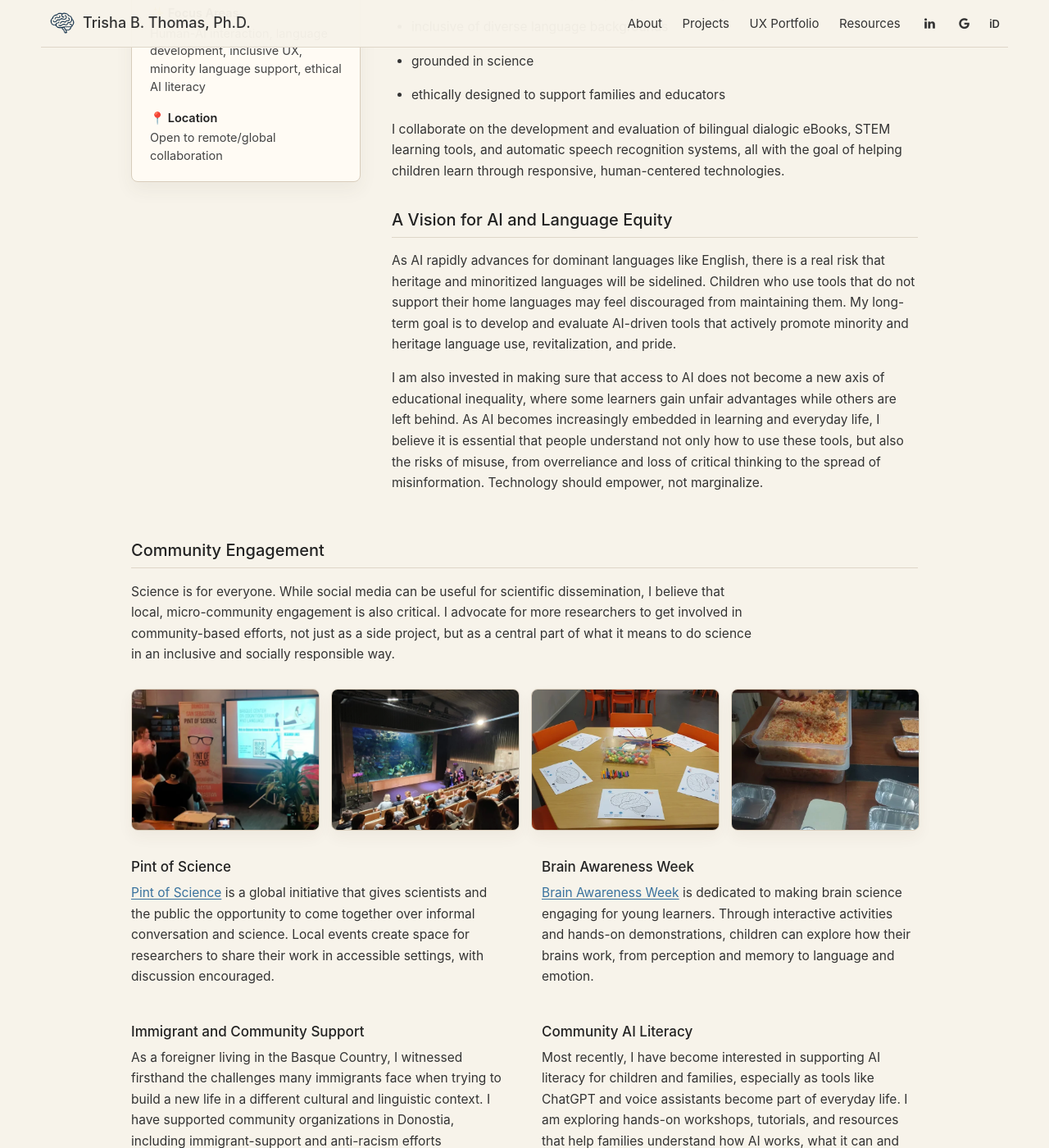
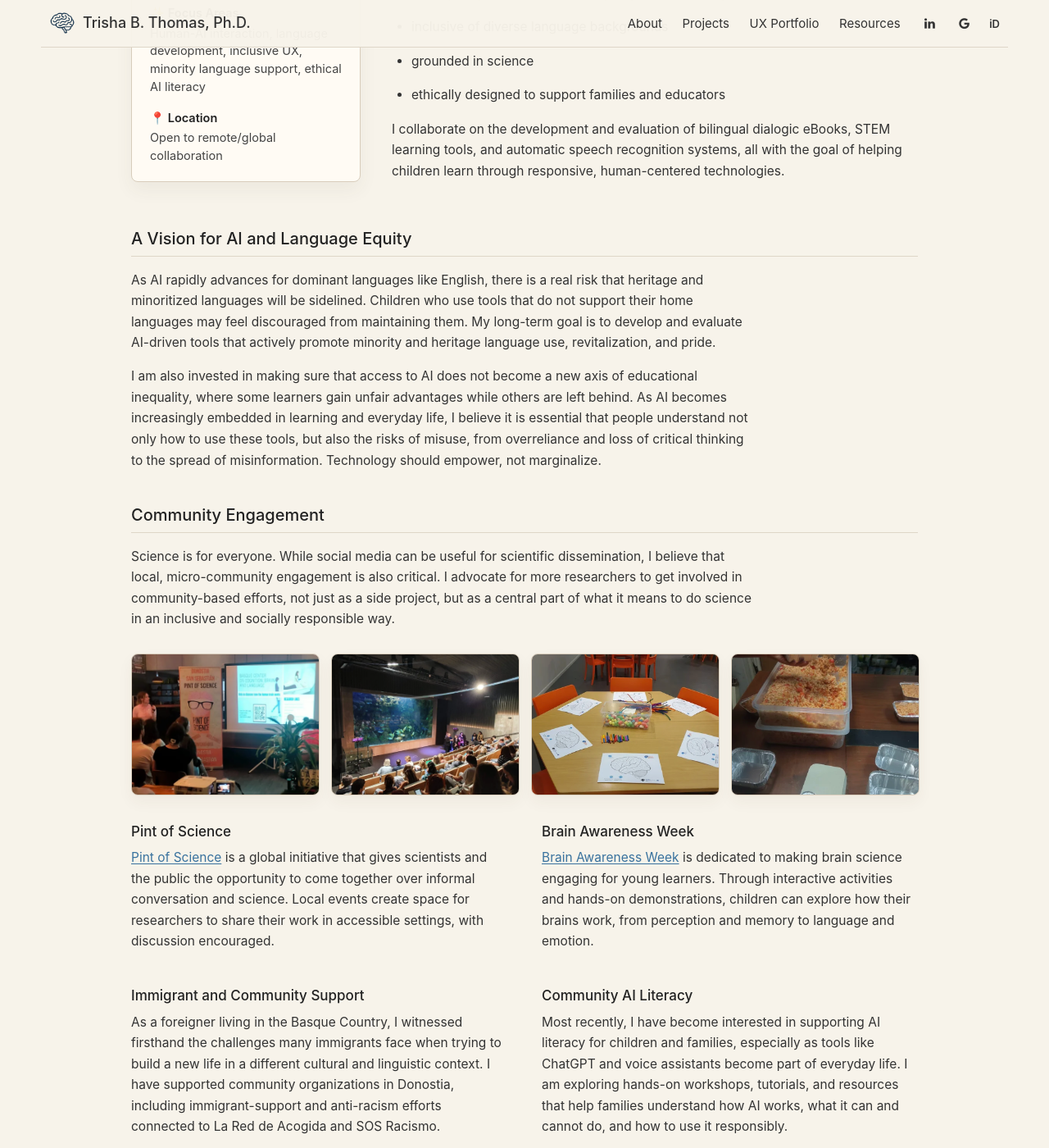
Before and after one commit to tthomas840/tthomas840.github.io, a Jekyll site: the page built from pages/about.md, in a window 1280 px wide and 1400 px high, scrolled down 1048 px. Shown: the whole window at 82% size. Built offline with Jekyll 4.4.1, drawn with Linux system fonts in a browser that asks for light colours; nearby versions of some CDN libraries.

Commit message:
Align vision section on About page

```diff
--- a/_sass/_page.scss
+++ b/_sass/_page.scss
@@ -83,6 +83,7 @@
 }
 
 .about-main h2,
+.vision-section h2,
 .community-section h2 {
   border-bottom: 1px solid #ded6c8;
   color: #222;
@@ -93,6 +94,7 @@
 }
 
 .about-main h3,
+.vision-section h3,
 .community-section h3 {
   color: #222;
   font-size: 17px;
@@ -102,6 +104,8 @@
 
 .about-main p,
 .about-main li,
+.vision-section p,
+.vision-section li,
 .community-section p,
 .community-section li {
   font-size: 15.5px;
@@ -109,16 +113,19 @@
 }
 
 .about-main a,
+.vision-section a,
 .community-section a {
   color: #39729e;
   text-decoration: underline;
   text-underline-offset: 2px;
 }
 
+.vision-section,
 .community-section {
   margin-top: 42px;
 }
 
+.vision-section > p,
 .community-section > p {
   max-width: 760px;
 }
--- a/pages/about.md
+++ b/pages/about.md
@@ -62,14 +62,18 @@ Across my projects, I focus on designing and evaluating tools that are:
 
 I collaborate on the development and evaluation of bilingual dialogic eBooks, STEM learning tools, and automatic speech recognition systems, all with the goal of helping children learn through responsive, human-centered technologies.
 
+</div>
+</div>
+
+<section class="vision-section" markdown="1">
+
 ## A Vision for AI and Language Equity
 
 As AI rapidly advances for dominant languages like English, there is a real risk that heritage and minoritized languages will be sidelined. Children who use tools that do not support their home languages may feel discouraged from maintaining them. My long-term goal is to develop and evaluate AI-driven tools that actively promote minority and heritage language use, revitalization, and pride.
 
 I am also invested in making sure that access to AI does not become a new axis of educational inequality, where some learners gain unfair advantages while others are left behind. As AI becomes increasingly embedded in learning and everyday life, I believe it is essential that people understand not only how to use these tools, but also the risks of misuse, from overreliance and loss of critical thinking to the spread of misinformation. Technology should empower, not marginalize.
 
-</div>
-</div>
+</section>
 
 <section id="community-engagement" class="community-section" markdown="1">
 
```
